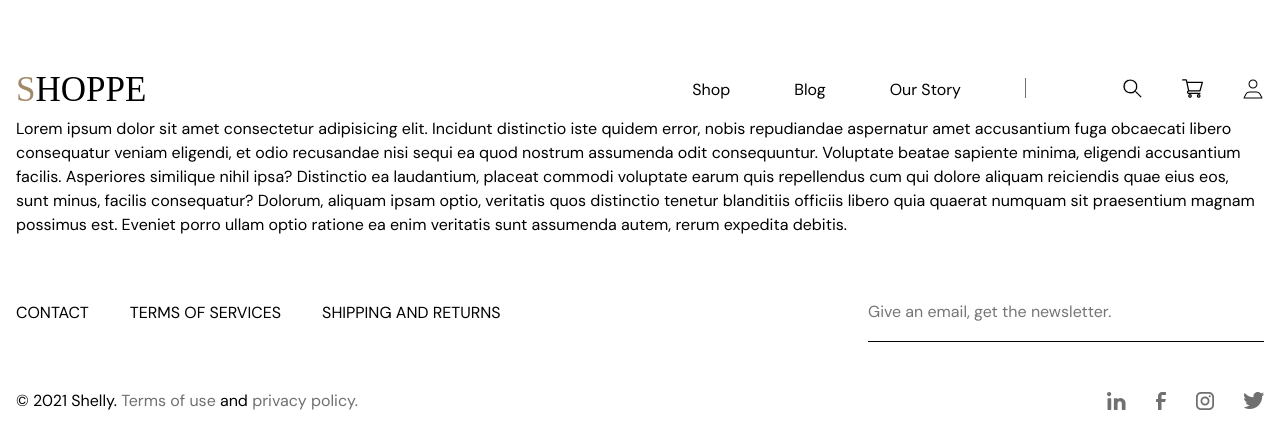
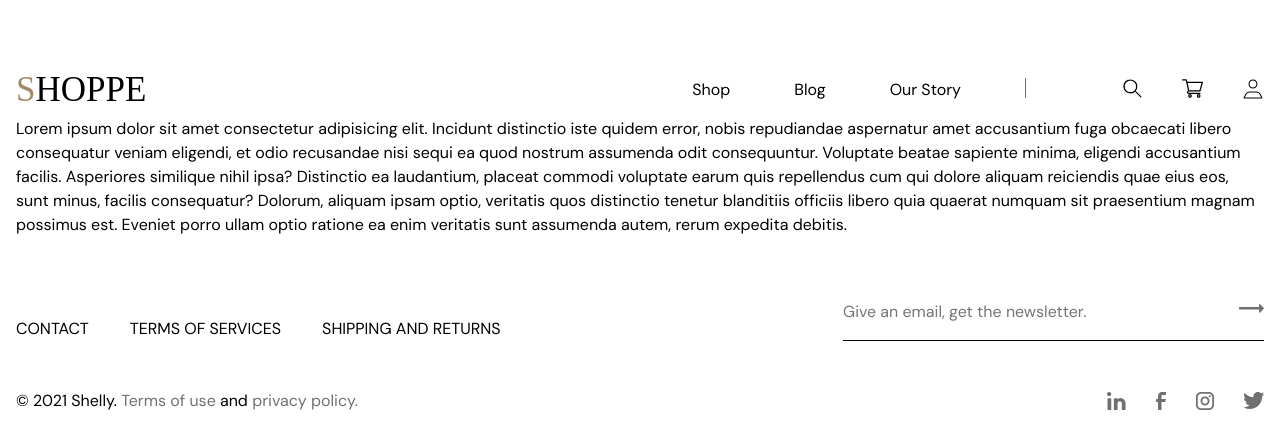
Before and after one commit to Sacramental48/shop-nuxt3, a Nuxt app: page / in a window 1280 px wide. Shown: the top 448 px of the page. Built offline with nearby package versions, Linux system fonts and the light colour scheme; a web font is replaced by a local one.

Commit message:
minor changes

```diff
--- a/components/MainComponents/FooterItem.vue
+++ b/components/MainComponents/FooterItem.vue
@@ -16,7 +16,7 @@ const footerIconsLink = ref([
             </div>
             <div class="footer__useful-input">
                 <input type="text" placeholder="Give an email, get the newsletter.">
-                <button><img src="/svg-footer/right-arrow-icon.svg" alt=""></button>
+                <button><img src="/svg-footer/right-arrow-icon.svg" alt="right-arrow"></button>
             </div>
         </div>
         <div class="footer__lower">
--- a/components/MainComponents/styles/FooterStyles.scss
+++ b/components/MainComponents/styles/FooterStyles.scss
@@ -7,8 +7,8 @@
     &__useful {
         display: flex;
         justify-content: space-between;
-        align-items: center;
-        margin-bottom: 40px;
+        align-items: end;
+        margin-bottom: 48px;
     }
 
     /* .footer__useful-block */
@@ -27,28 +27,27 @@
 
     /* .footer__useful-input */
     &__useful-input {
-        position: relative;
-        margin-bottom: 48px;
+        display: flex;
+        align-items: center;
+        border-bottom: 1px solid $black-light;
         input {
-            position: absolute;
-            top: 0;
-            right: 0;
             width: 396px;
             border: none;
             outline: none;
-            border-bottom: 1px solid $black-light;
             color: $dark-gray-light;
             font-size: 24px;
-            padding: 14px 0 14px 0;
+            padding: 14px 0 13px 0;
             &::placeholder {
                 font-size: 16px;
             }
         }
         button {
+            display: block;
             border: none;
             outline: none;
             background-color: #fff;
             cursor: pointer;
+            height: 63px;
         }
     }
 
```
